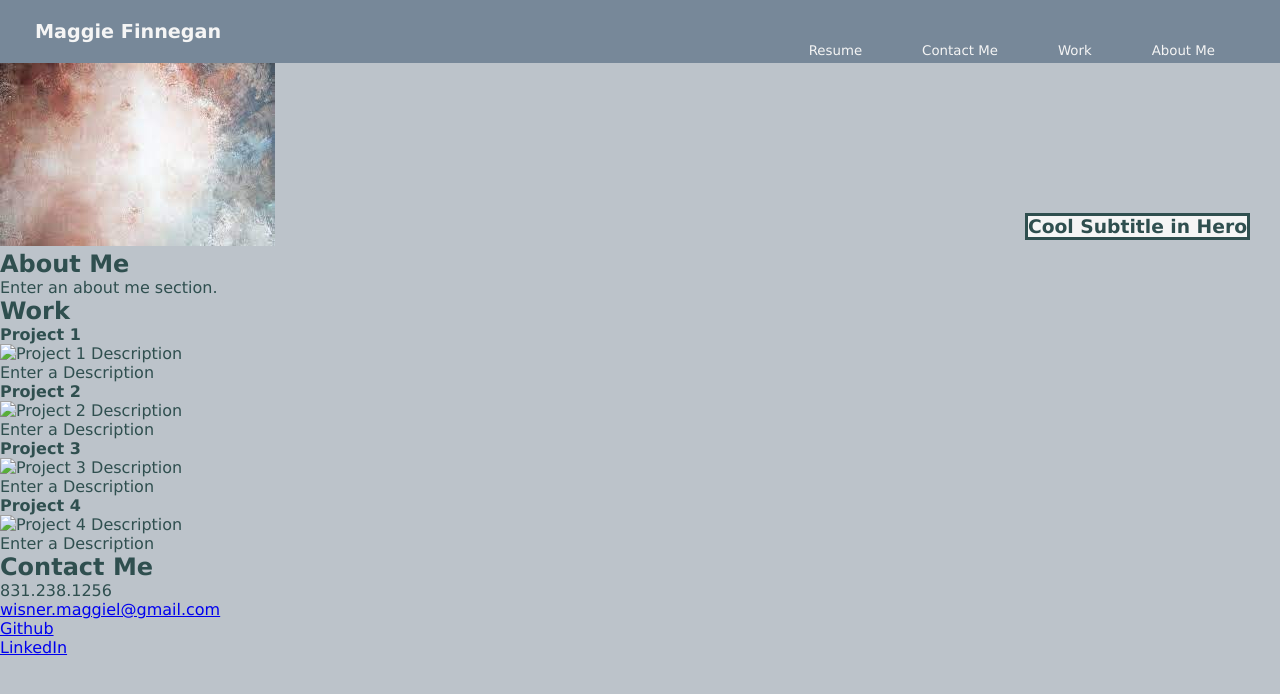
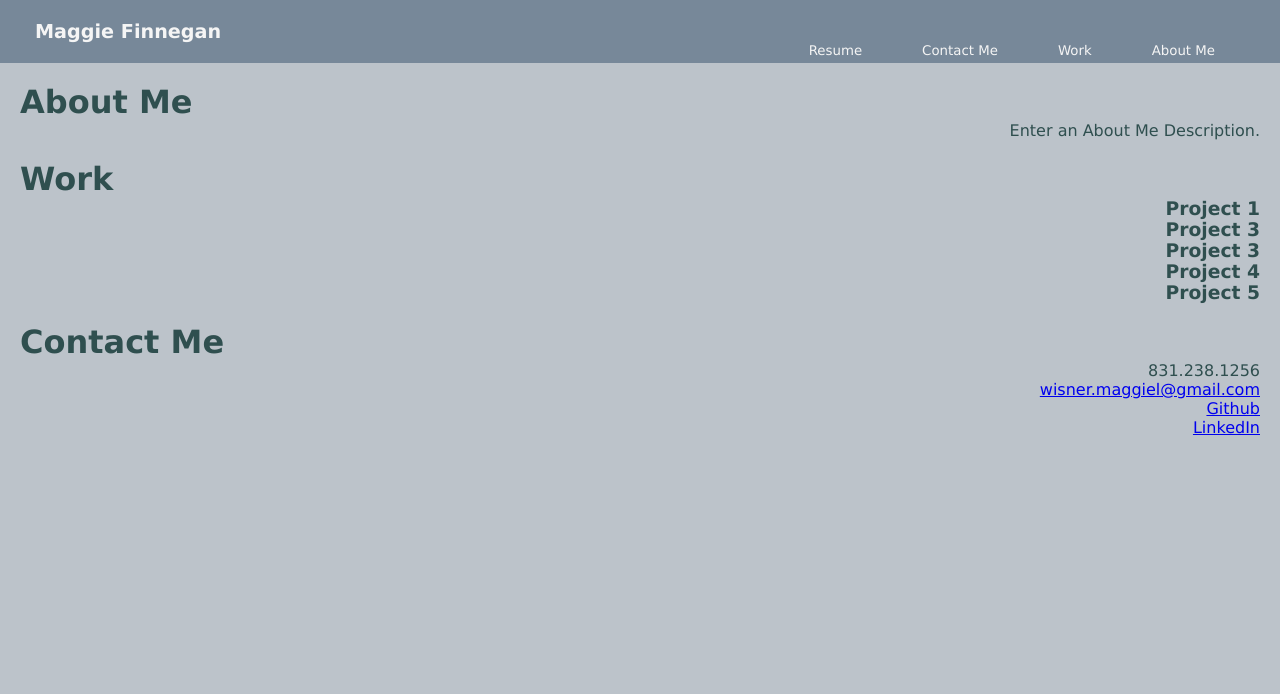
Before and after one commit to magfinn/My-Work, a plain HTML site: page index.html in a window 1280 px wide. Drawn offline with Linux system fonts and the light colour scheme.

Commit message:
main section layout formatting

```diff
--- a/assets/stylesheet.css
+++ b/assets/stylesheet.css
@@ -10,6 +10,7 @@ body {
     background-color: rgb(188, 195, 202);
 }
 
+/* Navigation */
 header {
     padding: 20px 35px;
     background-color: lightslategray;
@@ -22,6 +23,7 @@ header h1 {
     margin: 0;
     display: inline;
    position: relative;
+   text-align: center;
 }
 header nav ul li {
     display: inline;
@@ -35,15 +37,32 @@ header nav ul li a {
     text-decoration: none;
     color: whitesmoke;
 }
-.hero {
+/* Main Content Sections */
+
+/*Containers for sections about me, work and contact me */
+.section_box {
+    margin: 20px 20px 20px 20px;
+}
+
+/* Titles of each section */
+
+.section_title h2 {
+    font-size: 32px;
+    font-weight: bold;
+    text-align: left;
+    /*add border*/
+}
+
+/* Content of each section */
+.content_box {
+    text-align: right;
     position: relative;
-    background-size: auto;
 }
-.hero h3 {
-    float: right;
-    margin-top: 150px;
-    margin-right: 30px;
-    background-color:whitesmoke;
-   border-style: solid;
-   border-spacing: 2px;
+
+/*add highlighted work design */
+/*add other projects design*/
+
+/* Contact Me Section */
+.content_box ul {
+    list-style: none;
 }
--- a/index.html
+++ b/index.html
@@ -8,7 +8,8 @@
 </head>
 
 <body>
-  <!-- navigation -->
+
+  <!-- Header/ Navigation -->
 <header>
     <h1>Maggie Finnegan</h1>
     <nav>
@@ -29,50 +30,49 @@
     </nav>
 </header>
 
-    <!-- hero/jumbotron -->
-  <section class="hero">
-      <img src="./assets/images/download.jpeg"/>
-      <h3>Cool Subtitle in Hero</h3>
+<!--About Me Section-->
+<section class="section_box" id="about_me">
+    <div class="section_title">
+        <h2>About Me</h2>
+    </div>
+    <div class="content_box">
+        <p>
+            Enter an About Me Description.
+        </p>
+    </div>
 </section>
 
-    <!--About Me Section-->
-    <section class="about_me" id="about_me">
-        <h2 class="section_title">About Me</h2>
-            <div class="content_box">Enter an about me section. </div>
-    </section>
-
-    <!-- Work Section-->
-    <section class="my_work" id="my_work">
-        <h2 class="section_title">Work</h2>
+<!--My Work Section-->
+<section class="section_box" id="my_work">
+    <div class="section_title">
+        <h2>Work</h2>
+    </div>
     <div class="content_box">
-            <h4>Project 1</h4>
-            <img src="#enter image source" alt="Project 1 Description"/>
-            <p>Enter a Description</p>
+        <div class="highlighted_work">
+            <h3>Project 1</h3>
         </div>
-        <div class="project_box">
-            <div>
-                <h4>Project 2</h4>
-                <img src="#enter image source" alt="Project 2 Description"/>
-                <p>Enter a Description</p>
-            </div>
-            <div>
-                <h4>Project 3</h4>
-                <img src="#enter image source" alt="Project 3 Description"/>
-                <p>Enter a Description</p>
-            </div>
-            <div>
-                <h4>Project 4</h4>
-                <img src="#enter an image source" alt="Project 4 Description"/>
-                <p>Enter a Description</p>
+        <div class="other_projects"></div>
+            <box>
+                <h3>Project 3</h3>
+            </box>
+            <box>
+                <h3>Project 3</h3>
+            </box>
+            <box>
+                <h3>Project 4</h3>
+            </box>
+            <box>
+                <h3>Project 5</h3>
+            </box>
         </div>
     </div>
 </section>
 
-<!-- "Contact Me" section -->
-<section id="contact_me" class="contact">
-  <h2 class ="section_title">Contact Me</h2>
+<!--Contact Me Section-->
+<section class="section_box" id="contact_me">
+    <div class="section_title">
+        <h2>Contact Me</h2>
         <div class="content_box">
-    <nav>
         <ul>
             <li>
               <tel> 831.238.1256</tel>
@@ -87,9 +87,10 @@
               <a href="#LinkedIn">LinkedIn</a>
             </li>
             </ul>
-    </nav>
+        </div>
     </div>
 </section>
+
 </body>
 
 </html>
```
Lines whose indentation alone changed are shown as unchanged.
